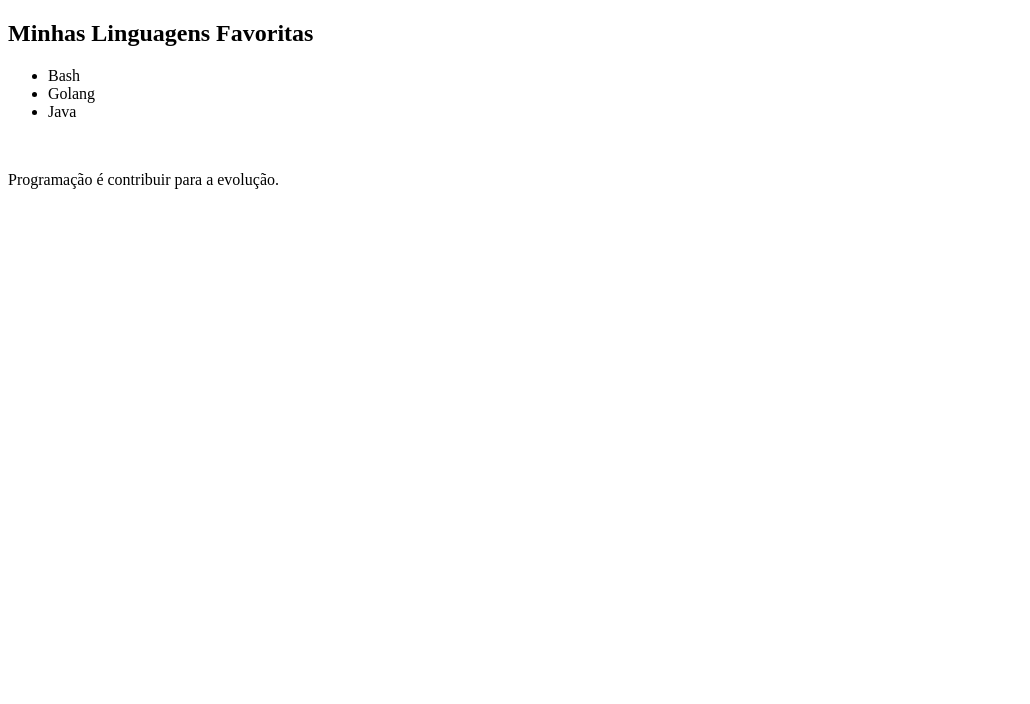
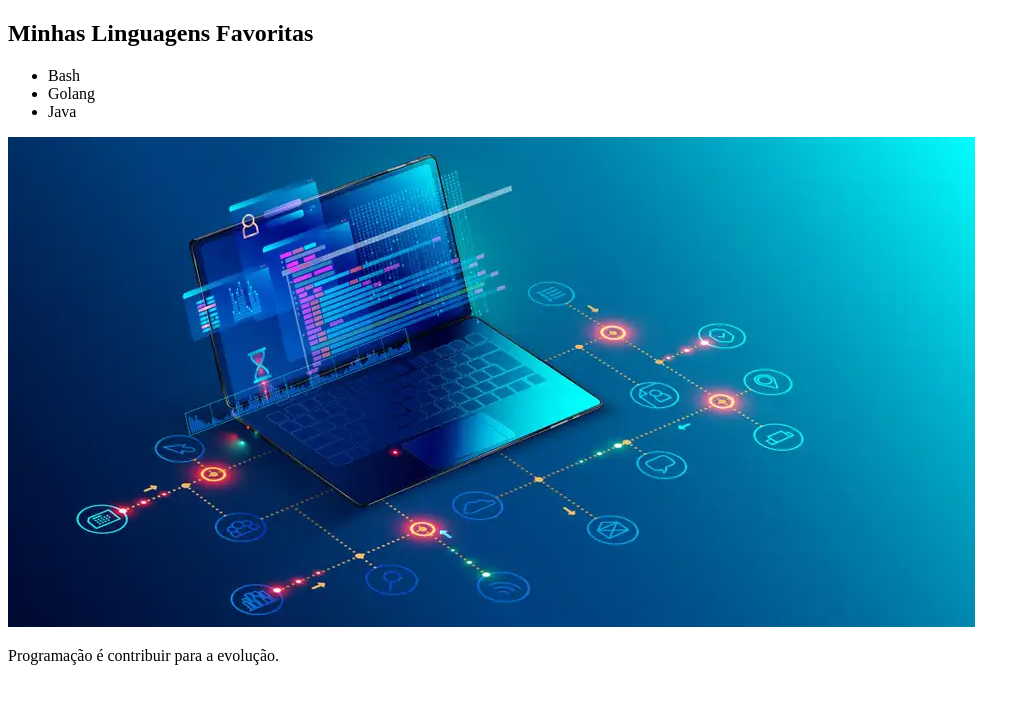
Before and after one commit to rhuanpk/facec, a plain HTML site: page html/listas_imagens.html in a window 1280 px wide. Shown: the whole page, without its empty margins (0-1030 px from the left). Drawn offline with Linux system fonts and the light colour scheme.

Commit message:
idw: update html

```diff
--- a/html/listas_imagens.html
+++ b/html/listas_imagens.html
@@ -16,7 +16,7 @@
 		<li>Java</li>
 	</ul>
 
-	<img src="programacao.jpg" alt="">
+	<img src="imagens/programacao.jpg" alt="">
 
 	<p>
 		Programação é contribuir para a evolução.
```
Also changed, not shown: html/imagens/programacao.jpg (added), 1 other file.
